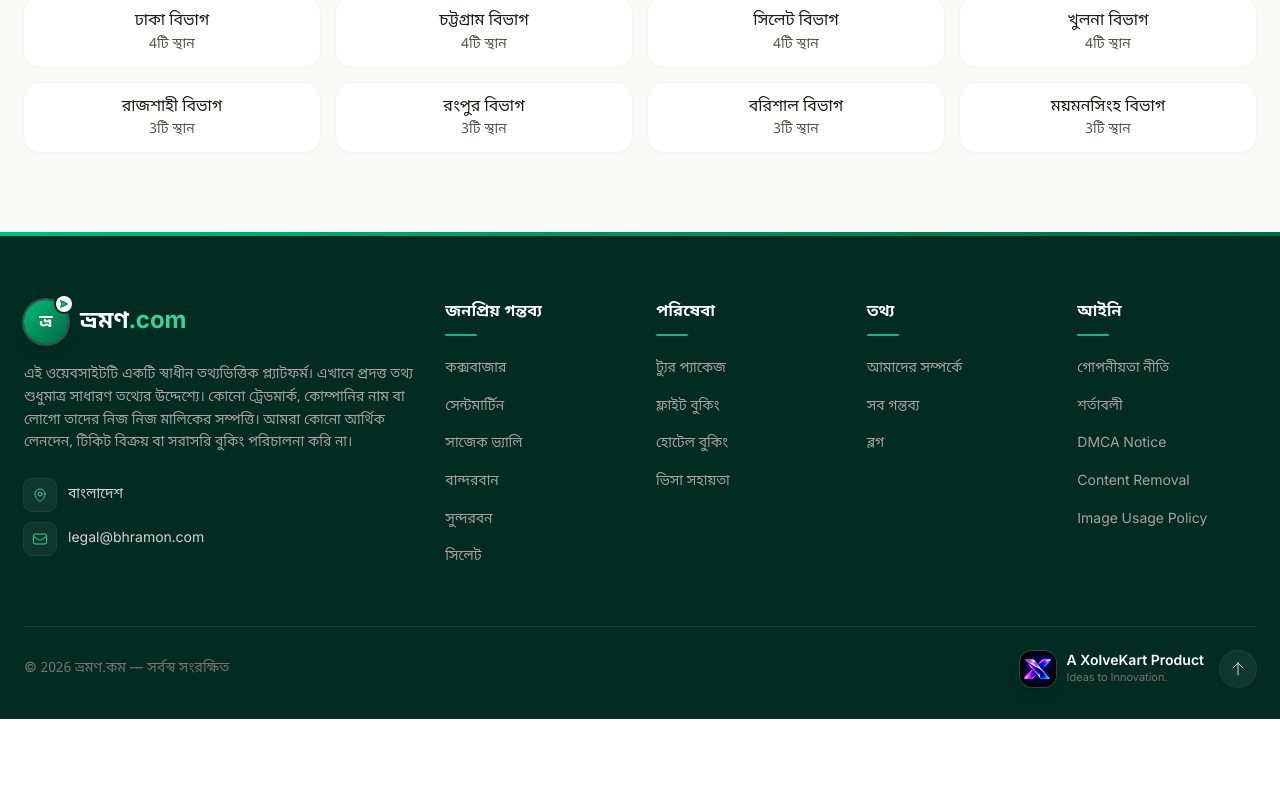
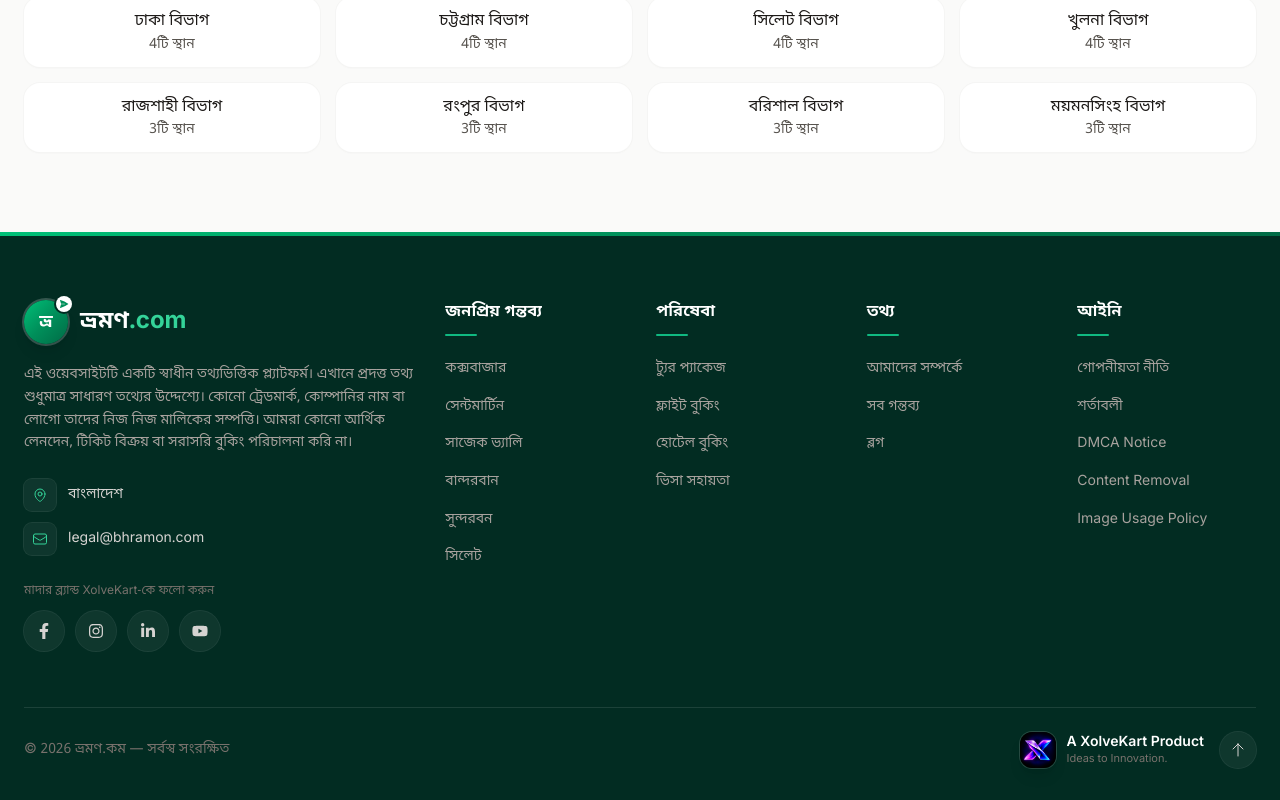
Before and after one commit to diu-shpranto/bhromondotcom, a React (Create React App) app: page / in a window 1280 px wide. Shown: the part 3588-4388 px from the top of the page. Before the commit the page ends 4307 px from the top, so only its background shows below. Built offline with nearby package versions, Linux system fonts and the light colour scheme.

Commit message:
Footer: XolveKart social accounts row (Facebook, Instagram, LinkedIn, YouTube)

```diff
--- a/src/components/layout/Footer.jsx
+++ b/src/components/layout/Footer.jsx
@@ -5,6 +5,19 @@ import {
   ArrowUpIcon,
 } from "@heroicons/react/24/outline";
 import { PaperAirplaneIcon } from "@heroicons/react/24/solid";
+import {
+  FaFacebookF,
+  FaInstagram,
+  FaLinkedinIn,
+  FaYoutube,
+} from "react-icons/fa";
+
+const xolveKartSocials = [
+  { name: "Facebook", href: "https://www.facebook.com/profile.php?id=61596943981974", Icon: FaFacebookF },
+  { name: "Instagram", href: "https://www.instagram.com/xolvekart/", Icon: FaInstagram },
+  { name: "LinkedIn", href: "https://www.linkedin.com/in/xolvekart-company-256471452/", Icon: FaLinkedinIn },
+  { name: "YouTube", href: "https://www.youtube.com/@xolvekart", Icon: FaYoutube },
+];
 
 const destinations = [
   { name: "কক্সবাজার", to: "/destination/coxsbazar" },
@@ -99,6 +112,25 @@ const Footer = () => {
               </span>
               <span className="text-stone-300">legal@bhramon.com</span>
             </div>
+
+            {/* XolveKart social accounts */}
+            <p className="text-xs text-stone-500 mt-7 mb-3">
+              মাদার ব্র্যান্ড XolveKart-কে ফলো করুন
+            </p>
+            <div className="flex items-center gap-3">
+              {xolveKartSocials.map(({ name, href, Icon }) => (
+                <a
+                  key={name}
+                  href={href}
+                  target="_blank"
+                  rel="noreferrer"
+                  aria-label={`XolveKart ${name}`}
+                  className="w-10 h-10 rounded-full bg-white/5 ring-1 ring-white/10 flex items-center justify-center text-stone-300 hover:bg-[#008F5A] hover:text-white hover:ring-[#008F5A] transition-colors duration-200"
+                >
+                  <Icon className="w-4 h-4" />
+                </a>
+              ))}
+            </div>
           </div>
 
           {/* Destinations */}
```
